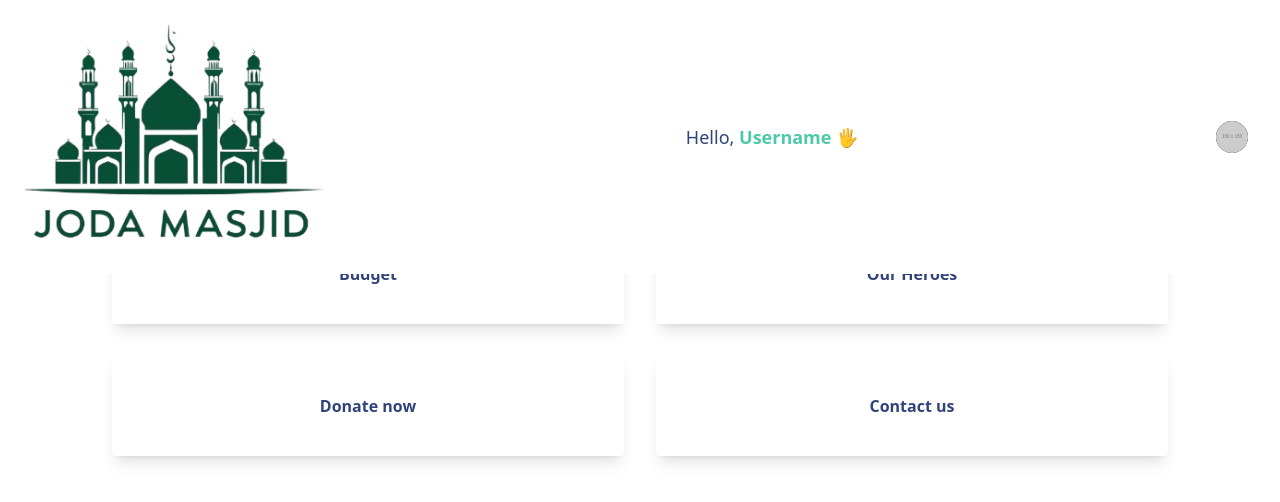
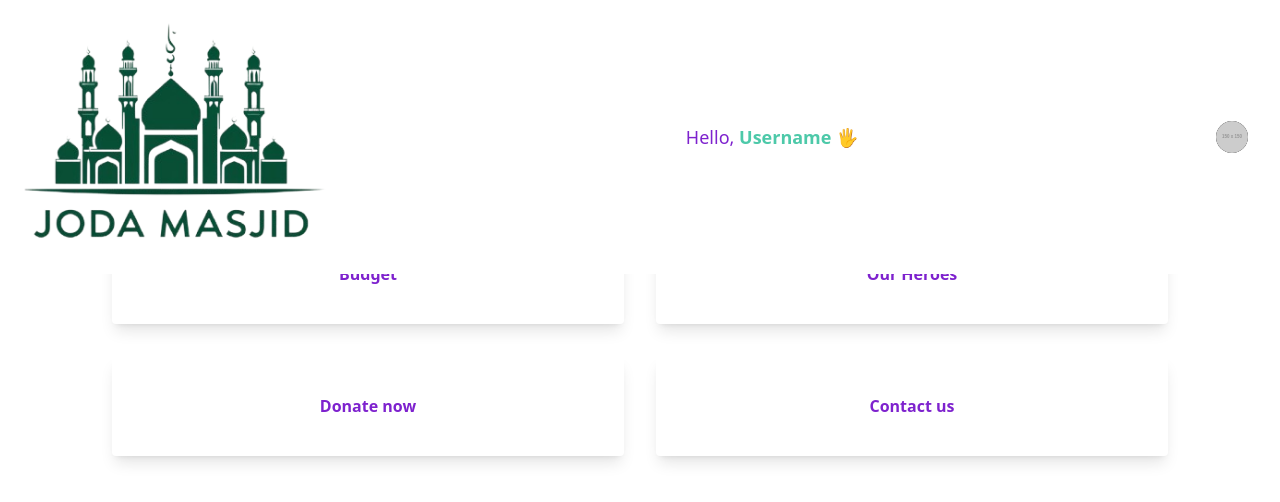
Before and after one commit to shadabmahtabi/My_Community_Frontend, a React (Vite) app in the folder frontend/: page / in a window 1280 px wide. Shown: the top 502 px of the page. Built offline with nearby package versions, Linux system fonts and the light colour scheme.

Commit message:
Primary Color Change

```diff
--- a/frontend/src/App.jsx
+++ b/frontend/src/App.jsx
@@ -36,12 +36,9 @@ const App = () => {
         <Route path="/new-password" element={<NewPassword />} />
         <Route path="/forgot-password" element={<ForgotPassword />} />
         <Route path="/payment" element={<PaymentPage />} />
-        <Route path="/admin/login" element={<AdminLogin />} />
 
 
-
-
-
+        <Route path="/admin/login" element={<AdminLogin />} />
         <Route path="/admin/dashboard" element={<AdminDashboard />} />
       </Routes>
     </Router>
--- a/frontend/tailwind.config.js
+++ b/frontend/tailwind.config.js
@@ -24,7 +24,7 @@ export default {
   				foreground: 'hsl(var(--popover-foreground))'
   			},
   			primary: {
-  				DEFAULT: '#30437A',
+  				DEFAULT: '#7E22CE',
   				foreground: 'hsl(var(--primary-foreground))'
   			},
   			secondary: {
```
